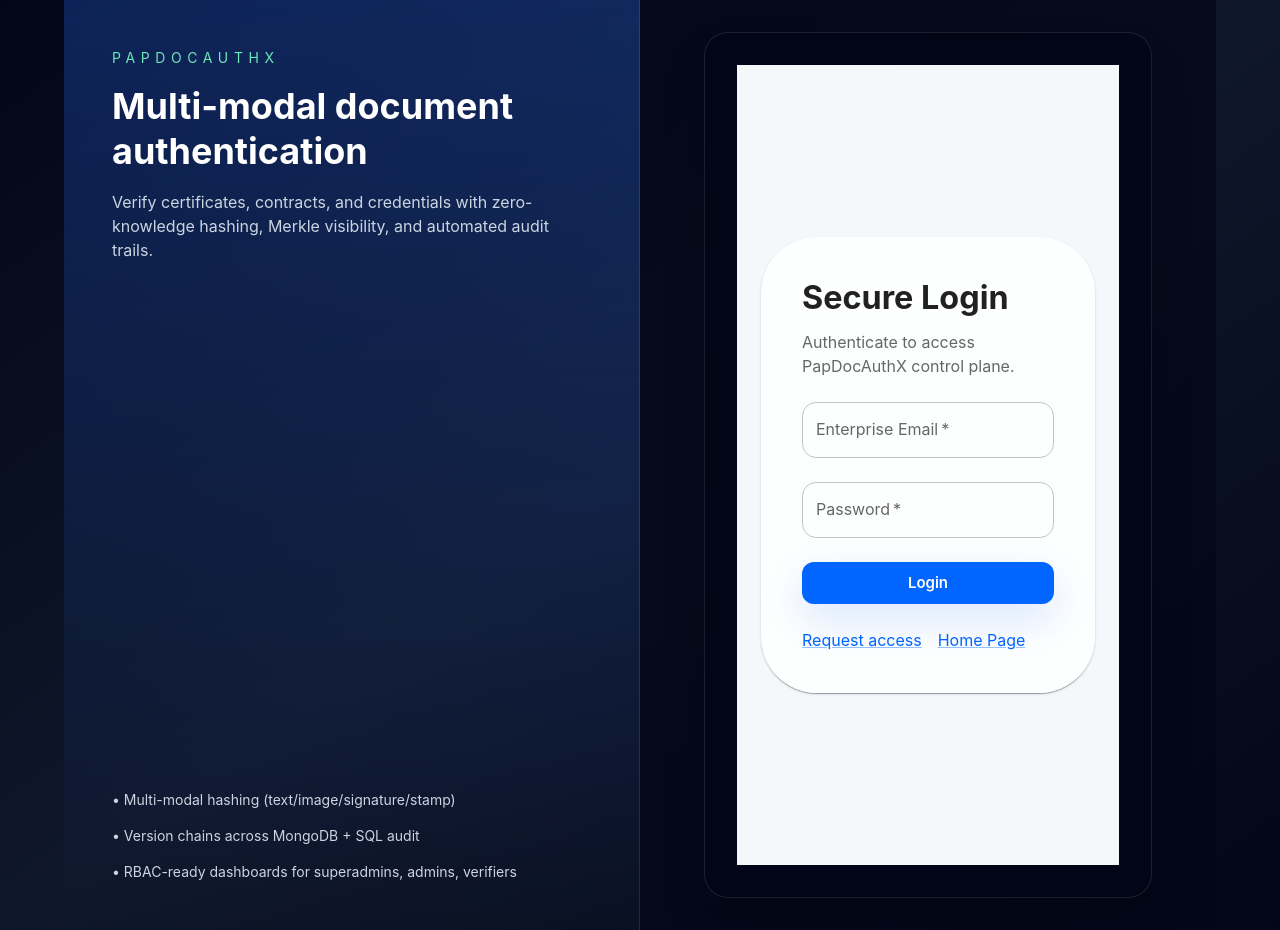
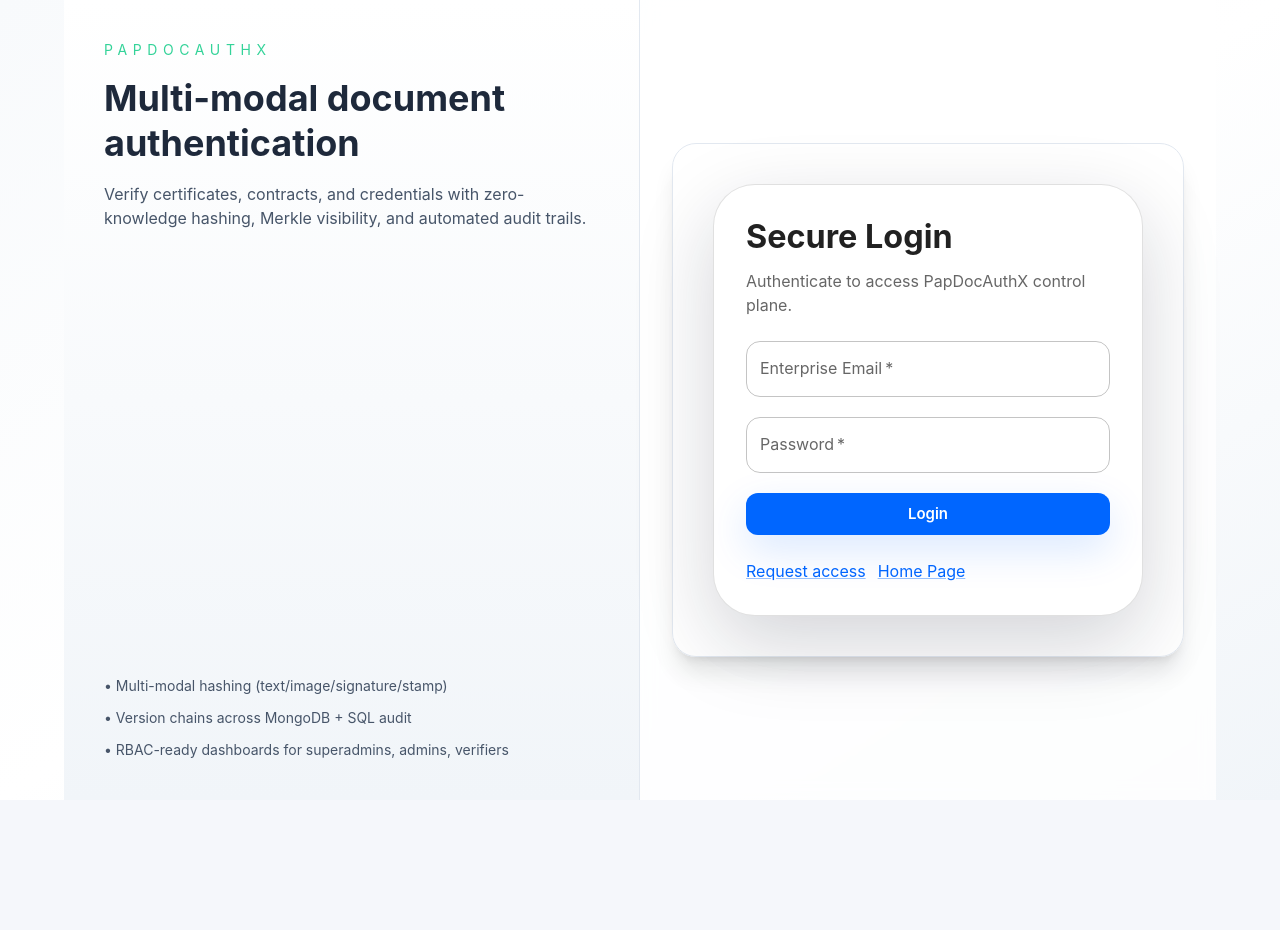
Before and after one commit to Tusharbir/papauthdocx, a React (Create React App) app: page /login in a window 1280 px wide. After the commit the page ends 800 px from the top, so only its background shows below. Built offline with nearby package versions, Linux system fonts and the light colour scheme.

Commit message:
theme-ui-fixes

```diff
--- a/src/components/layout/Sidebar.js
+++ b/src/components/layout/Sidebar.js
@@ -58,6 +58,8 @@ const Sidebar = () => {
   const location = useLocation();
   const sidebarOpen = useUIStore((state) => state.sidebarOpen);
   const toggleSidebar = useUIStore((state) => state.toggleSidebar);
+  const mode = useUIStore((state) => state.mode);
+  const isDark = mode === 'dark';
   const role = useAuthStore((state) => state.role) || 'admin';
 
   const items = useMemo(() => {
@@ -97,9 +99,13 @@ const Sidebar = () => {
         top: 0,
         backdropFilter: 'blur(16px)',
         background: sidebarOpen
-          ? 'linear-gradient(180deg, rgba(17,24,39,0.9), rgba(17,24,39,0.7))'
-          : 'rgba(17,24,39,0.85)',
-        borderRight: '1px solid rgba(255,255,255,0.08)',
+          ? isDark
+            ? 'linear-gradient(180deg, rgba(17,24,39,0.92), rgba(15,23,42,0.82))'
+            : 'linear-gradient(180deg, rgba(255,255,255,0.94), rgba(241,245,249,0.92))'
+          : isDark
+            ? 'rgba(17,24,39,0.88)'
+            : 'rgba(241,245,249,0.96)',
+        borderRight: `1px solid ${isDark ? 'rgba(255,255,255,0.08)' : 'rgba(15,23,42,0.08)'}`,
         zIndex: 1100,
         display: 'flex',
         flexDirection: 'column',
@@ -107,14 +113,14 @@ const Sidebar = () => {
       }}
     >
       <Box display="flex" alignItems="center" justifyContent="space-between" px={2} py={3} sx={{ flexShrink: 0 }}>
-        <Typography variant="h6" color="white" fontWeight={700} sx={{ letterSpacing: 1 }}>
+        <Typography variant="h6" color={isDark ? 'white' : 'text.primary'} fontWeight={700} sx={{ letterSpacing: 1 }}>
           {sidebarOpen ? APP_NAME : APP_SHORT_NAME}
         </Typography>
-        <IconButton size="small" onClick={toggleSidebar} sx={{ color: 'white' }}>
+        <IconButton size="small" onClick={toggleSidebar} sx={{ color: isDark ? 'white' : 'text.primary' }}>
           <MenuOpenRoundedIcon />
         </IconButton>
       </Box>
-      <Divider sx={{ borderColor: 'rgba(255,255,255,0.15)', flexShrink: 0 }} />
+      <Divider sx={{ borderColor: isDark ? 'rgba(255,255,255,0.15)' : 'rgba(15,23,42,0.08)', flexShrink: 0 }} />
       <List sx={{
         mt: 2,
         flex: 1,
@@ -124,13 +130,13 @@ const Sidebar = () => {
           width: '6px',
         },
         '&::-webkit-scrollbar-track': {
-          background: 'rgba(255,255,255,0.05)',
+          background: isDark ? 'rgba(255,255,255,0.05)' : 'rgba(15,23,42,0.05)',
         },
         '&::-webkit-scrollbar-thumb': {
-          background: 'rgba(255,255,255,0.2)',
+          background: isDark ? 'rgba(255,255,255,0.2)' : 'rgba(15,23,42,0.15)',
           borderRadius: '3px',
           '&:hover': {
-            background: 'rgba(255,255,255,0.3)',
+            background: isDark ? 'rgba(255,255,255,0.3)' : 'rgba(15,23,42,0.3)',
           },
         },
       }}>
@@ -151,10 +157,14 @@ const Sidebar = () => {
                 mx: 1.5,
                 mb: 1,
                 borderRadius: 3,
-                color: 'rgba(255,255,255,0.85)',
-                backgroundColor: active ? 'rgba(0,100,255,0.18)' : 'transparent',
+                color: isDark ? 'rgba(255,255,255,0.85)' : '#0f172a',
+                backgroundColor: active
+                  ? isDark
+                    ? 'rgba(0,100,255,0.18)'
+                    : 'rgba(0,102,255,0.12)'
+                  : 'transparent',
                 '&:hover': {
-                  backgroundColor: 'rgba(0,196,180,0.18)',
+                  backgroundColor: isDark ? 'rgba(0,196,180,0.18)' : 'rgba(0,196,180,0.14)',
                 },
               }}
             >
--- a/src/components/ui/Badge.jsx
+++ b/src/components/ui/Badge.jsx
@@ -1,6 +1,7 @@
+import useUIStore from '../../store/uiStore';
 import cn from '../../utils/cn';
 
-const palette = {
+const paletteDark = {
   success: 'bg-emerald-500/15 text-emerald-300 border-emerald-400/40',
   warning: 'bg-amber-500/15 text-amber-200 border-amber-400/40',
   danger: 'bg-rose-500/15 text-rose-200 border-rose-400/40',
@@ -8,10 +9,29 @@ const palette = {
   neutral: 'bg-white/10 text-white border-white/20',
 };
 
-const Badge = ({ children, tone = 'neutral', className }) => (
-  <span className={cn('inline-flex items-center px-3 py-1 rounded-full border text-xs uppercase tracking-[0.25em]', palette[tone], className)}>
-    {children}
-  </span>
-);
+const paletteLight = {
+  success: 'bg-emerald-50 text-emerald-700 border-emerald-200',
+  warning: 'bg-amber-50 text-amber-700 border-amber-200',
+  danger: 'bg-rose-50 text-rose-700 border-rose-200',
+  info: 'bg-blue-50 text-blue-700 border-blue-200',
+  neutral: 'bg-slate-100 text-slate-700 border-slate-200',
+};
+
+const Badge = ({ children, tone = 'neutral', className }) => {
+  const mode = useUIStore((state) => state.mode);
+  const palette = mode === 'dark' ? paletteDark : paletteLight;
+
+  return (
+    <span
+      className={cn(
+        'inline-flex items-center px-3 py-1 rounded-full border text-xs uppercase tracking-[0.25em]',
+        palette[tone],
+        className
+      )}
+    >
+      {children}
+    </span>
+  );
+};
 
 export default Badge;
--- a/src/components/ui/Button.jsx
+++ b/src/components/ui/Button.jsx
@@ -1,15 +1,25 @@
+import useUIStore from '../../store/uiStore';
 import cn from '../../utils/cn';
 
-const baseStyles = 'inline-flex items-center justify-center rounded-full px-5 py-2 text-sm font-semibold transition focus-visible:outline-none focus-visible:ring-2 focus-visible:ring-offset-2 disabled:opacity-50 disabled:cursor-not-allowed disabled:pointer-events-none';
+const baseStyles =
+  'inline-flex items-center justify-center rounded-full px-5 py-2 text-sm font-semibold transition focus-visible:outline-none focus-visible:ring-2 focus-visible:ring-offset-2 disabled:opacity-50 disabled:cursor-not-allowed disabled:pointer-events-none';
 
-const variants = {
-  primary: 'bg-gradient-to-r from-blue-500 to-emerald-400 text-white shadow-lg shadow-blue-500/30 hover:brightness-110 focus-visible:ring-blue-300',
-  secondary: 'border border-white/20 bg-white/10 text-white hover:bg-white/20 focus-visible:ring-white/30',
-  ghost: 'text-slate-300 hover:text-white',
+const Button = ({ className = '', variant = 'primary', ...props }) => {
+  const mode = useUIStore((state) => state.mode);
+  const isDark = mode === 'dark';
+
+  const variants = {
+    primary:
+      'bg-gradient-to-r from-blue-500 to-emerald-400 text-white shadow-lg shadow-blue-500/30 hover:brightness-110 focus-visible:ring-blue-300 focus-visible:ring-offset-transparent',
+    secondary: isDark
+      ? 'border border-white/20 bg-white/10 text-white hover:bg-white/20 focus-visible:ring-white/30 focus-visible:ring-offset-transparent'
+      : 'border border-slate-300 bg-white text-slate-900 shadow-sm hover:bg-slate-50 focus-visible:ring-blue-200 focus-visible:ring-offset-white',
+    ghost: isDark
+      ? 'text-slate-300 hover:text-white focus-visible:ring-white/30 focus-visible:ring-offset-transparent'
+      : 'text-slate-600 hover:text-slate-900 focus-visible:ring-blue-200 focus-visible:ring-offset-white',
+  };
+
+  return <button className={cn(baseStyles, variants[variant], className)} {...props} />;
 };
 
-const Button = ({ className = '', variant = 'primary', ...props }) => (
-  <button className={cn(baseStyles, variants[variant], className)} {...props} />
-);
-
 export default Button;
--- a/src/index.css
+++ b/src/index.css
@@ -4,13 +4,76 @@
 
 :root {
   scroll-behavior: smooth;
-  background-color: #0B1220;
+  --bg-base-light: #f5f7fb;
+  --bg-muted-light: #e9eef7;
+  --text-primary-light: #0f172a;
+  --bg-base-dark: #0b1220;
+  --bg-muted-dark: #0f172a;
+  --text-primary-dark: #e2e8f0;
+  --surface-light: #ffffff;
+  --surface-dark: #0f172a;
+  --border-light: #d8e0ec;
+  --border-dark: rgba(255,255,255,0.12);
+  --muted-light: #52607a;
+  --muted-dark: #cbd5e1;
+
+  --app-bg: var(--bg-base-light);
+  --app-surface: var(--surface-light);
+  --app-card: #f2f6ff;
+  --app-border: var(--border-light);
+  --app-muted: var(--muted-light);
+  --text-primary: var(--text-primary-light);
+
+  background-color: var(--app-bg);
+  color: var(--text-primary);
+}
+
+:root[data-theme='dark'] {
+  --app-bg: var(--bg-base-dark);
+  --app-surface: var(--surface-dark);
+  --app-card: #0f172a;
+  --app-border: var(--border-dark);
+  --app-muted: var(--muted-dark);
+  --text-primary: var(--text-primary-dark);
+
+  background-color: var(--app-bg);
+  color: var(--text-primary);
 }
 
 body {
   margin: 0;
   font-family: 'Inter', -apple-system, BlinkMacSystemFont, 'Segoe UI', sans-serif;
-  background-color: #0B1220;
+  background-color: inherit;
+  color: inherit;
+  transition: background-color 0.25s ease, color 0.25s ease;
+}
+
+.dashboard-shell {
+  background-color: var(--app-bg);
+  color: var(--text-primary);
+}
+
+.dashboard-shell select,
+.dashboard-shell .dashboard-input {
+  background-color: var(--app-surface);
+  color: var(--text-primary);
+  border: 1px solid var(--app-border);
+  border-radius: 12px;
+  padding: 10px 14px;
+  min-height: 44px;
+  transition: border-color 0.2s ease, box-shadow 0.2s ease, background-color 0.2s ease;
+}
+
+.dashboard-shell select:focus,
+.dashboard-shell .dashboard-input:focus {
+  outline: none;
+  border-color: #0066ff;
+  box-shadow: 0 0 0 3px rgba(0, 102, 255, 0.16);
+}
+
+.dashboard-shell select option {
+  background-color: var(--app-surface);
+  color: var(--text-primary);
 }
 
 @keyframes float-soft {
--- a/src/layouts/AuthLayout.jsx
+++ b/src/layouts/AuthLayout.jsx
@@ -1,29 +1,48 @@
 import { Outlet } from 'react-router-dom';
+import useUIStore from '../store/uiStore';
 
-const AuthLayout = () => (
-  <div className="min-h-screen bg-gradient-to-br from-slate-950 via-slate-900 to-slate-950 text-white">
+const AuthLayout = () => {
+  const mode = useUIStore((state) => state.mode);
+  const isDark = mode === 'dark';
+
+  const shellBg = isDark
+    ? 'bg-gradient-to-br from-slate-950 via-slate-900 to-slate-950 text-white'
+    : 'bg-gradient-to-br from-slate-50 via-white to-slate-100 text-slate-900';
+
+  const leftPanel = isDark
+    ? 'border-white/10 bg-gradient-to-b from-blue-600/30 to-slate-900/20 text-slate-100'
+    : 'border-slate-200 bg-gradient-to-b from-white to-slate-100 text-slate-800';
+
+  const rightPanel = isDark ? 'bg-slate-950/70' : 'bg-white/80 backdrop-blur';
+  const cardStyles = isDark
+    ? 'border-white/10 bg-slate-950/80 shadow-2xl'
+    : 'border-slate-200 bg-white/95 shadow-xl';
+
+  return (
+    <div className={`min-h-screen ${shellBg}`}>
       <div className="mx-auto grid min-h-screen max-w-6xl grid-cols-1 lg:grid-cols-2">
-      <div className="hidden flex-col justify-between border-r border-white/10 bg-gradient-to-b from-blue-600/30 to-slate-900/20 p-12 lg:flex">
+        <div className={`hidden flex-col justify-between border-r p-10 lg:flex ${leftPanel}`}>
           <div>
-          <p className="text-sm uppercase tracking-[0.4em] text-emerald-300">PapDocAuthX</p>
+            <p className="text-sm uppercase tracking-[0.4em] text-emerald-400">PapDocAuthX</p>
             <h1 className="mt-4 text-4xl font-bold leading-tight">Multi-modal document authentication</h1>
-          <p className="mt-4 text-slate-300">
+            <p className={`mt-4 ${isDark ? 'text-slate-300' : 'text-slate-600'}`}>
               Verify certificates, contracts, and credentials with zero-knowledge hashing, Merkle visibility, and automated audit trails.
             </p>
           </div>
-        <div className="space-y-4 text-sm text-slate-300">
+          <div className={`space-y-3 text-sm ${isDark ? 'text-slate-300' : 'text-slate-600'}`}>
             <p>• Multi-modal hashing (text/image/signature/stamp)</p>
             <p>• Version chains across MongoDB + SQL audit</p>
             <p>• RBAC-ready dashboards for superadmins, admins, verifiers</p>
           </div>
         </div>
-      <div className="flex items-center justify-center bg-slate-950/70 p-8">
-        <div className="w-full max-w-md rounded-3xl border border-white/10 bg-slate-950/80 p-8 shadow-2xl">
+        <div className={`flex items-center justify-center px-5 py-10 sm:px-8 ${rightPanel}`}>
+          <div className={`w-full max-w-lg rounded-3xl border p-8 sm:p-10 ${cardStyles}`}>
             <Outlet />
           </div>
         </div>
       </div>
     </div>
   );
+};
 
 export default AuthLayout;
--- a/src/layouts/DashboardLayout.jsx
+++ b/src/layouts/DashboardLayout.jsx
@@ -5,14 +5,14 @@ import useUIStore from '../store/uiStore';
 
 const DashboardLayout = () => {
   const mode = useUIStore((state) => state.mode);
-  const shellClasses = mode === 'dark' ? 'bg-slate-950 text-white' : 'bg-slate-100 text-slate-900';
-  const contentBg =
-    mode === 'dark'
-      ? 'bg-gradient-to-b from-slate-950 via-slate-900 to-slate-950'
-      : 'bg-gradient-to-b from-slate-50 via-white to-slate-100';
+  const isDark = mode === 'dark';
+  const shellClasses = `dashboard-shell min-h-screen w-full ${isDark ? 'text-slate-100' : 'text-slate-900'}`;
+  const contentBg = isDark
+    ? 'bg-gradient-to-b from-[#0b1220] via-[#0f172a] to-[#0b1220]'
+    : 'bg-gradient-to-b from-[#f5f7fb] via-white to-[#eef2ff]';
 
   return (
-    <div className={`min-h-screen w-full ${shellClasses}`}>
+    <div className={shellClasses}>
       <div className="flex">
         <Sidebar />
         <div className="flex min-h-screen flex-1 flex-col">
--- a/src/pages/Auth/Login.js
+++ b/src/pages/Auth/Login.js
@@ -1,6 +1,6 @@
 import { useEffect, useState } from 'react';
 import { useNavigate, Link as RouterLink } from 'react-router-dom';
-import { Box, Button, Container, Paper, Stack, TextField, Typography, Link } from '@mui/material';
+import { Button, Paper, Stack, TextField, Typography, Link } from '@mui/material';
 import { useMutation } from '@tanstack/react-query';
 import { useSnackbar } from 'notistack';
 import { motion } from 'framer-motion';
@@ -42,18 +42,21 @@ const Login = () => {
   };
 
   return (
-    <Box
+    <motion.div initial={{ opacity: 0, y: 30 }} animate={{ opacity: 1, y: 0 }}>
+      <Paper
+        elevation={0}
         sx={{
-        minHeight: '100vh',
-        display: 'flex',
-        alignItems: 'center',
-        justifyContent: 'center',
-        bgcolor: 'background.default',
+          width: '100%',
+          p: { xs: 3, sm: 4 },
+          borderRadius: 3,
+          border: (theme) => `1px solid ${theme.palette.divider}`,
+          background: (theme) => (theme.palette.mode === 'dark' ? 'rgba(15,23,42,0.85)' : '#ffffff'),
+          boxShadow: (theme) =>
+            theme.palette.mode === 'dark'
+              ? '0 28px 80px rgba(0,0,0,0.45)'
+              : '0 28px 80px rgba(15,23,42,0.18)',
         }}
       >
-      <Container maxWidth="sm">
-        <motion.div initial={{ opacity: 0, y: 30 }} animate={{ opacity: 1, y: 0 }}>
-          <Paper sx={{ p: 5, borderRadius: 4 }}>
         <Stack spacing={3}>
           <div>
             <Typography variant="h4" fontWeight={700} gutterBottom>
@@ -61,7 +64,7 @@ const Login = () => {
             </Typography>
             <Typography color="text.secondary">Authenticate to access PapDocAuthX control plane.</Typography>
           </div>
-              <Stack component="form" spacing={3} onSubmit={handleSubmit}>
+          <Stack component="form" spacing={2.5} onSubmit={handleSubmit}>
             <TextField
               label="Enterprise Email"
               fullWidth
@@ -78,11 +81,11 @@ const Login = () => {
               value={form.password}
               onChange={(e) => setForm({ ...form, password: e.target.value })}
             />
-                <Button type="submit" variant="contained" size="large" disabled={mutation.isPending}>
+            <Button type="submit" variant="contained" size="large" fullWidth disabled={mutation.isPending}>
               {mutation.isPending ? 'Validating…' : 'Login'}
             </Button>
           </Stack>
-              <Stack direction="row" spacing={2}>
+          <Stack direction={{ xs: 'column', sm: 'row' }} spacing={1.5}>
             <Link component={RouterLink} to="/contact" color="primary">
               Request access
             </Link>
@@ -93,8 +96,6 @@ const Login = () => {
         </Stack>
       </Paper>
     </motion.div>
-      </Container>
-    </Box>
   );
 };
 
--- a/src/pages/Dashboard/SuperAdminDashboard.js
+++ b/src/pages/Dashboard/SuperAdminDashboard.js
@@ -12,6 +12,16 @@ import Badge from '../../components/ui/Badge';
 
 const SuperAdminDashboard = () => {
   const setBreadcrumbs = useUIStore((state) => state.setBreadcrumbs);
+  const mode = useUIStore((state) => state.mode);
+  const isDark = mode === 'dark';
+
+  const mutedText = isDark ? 'text-slate-300/80' : 'text-slate-500';
+  const subtleText = isDark ? 'text-slate-400' : 'text-slate-600';
+  const strongText = isDark ? 'text-white' : 'text-slate-900';
+  const cardDivider = isDark ? 'border-white/10 bg-white/5' : 'border-slate-200 bg-slate-50';
+  const axisColor = isDark ? '#94a3b8' : '#94a3b8';
+  const gridColor = isDark ? '#334155' : '#e2e8f0';
+
   useEffect(() => {
     setBreadcrumbs(['PapDocAuthX', 'Superadmin']);
   }, [setBreadcrumbs]);
@@ -53,12 +63,12 @@ const SuperAdminDashboard = () => {
       <div className="grid gap-4 md:grid-cols-3">
         {stats.map((stat) => (
           <Card key={stat.label} className="p-6">
-            <p className="text-sm uppercase tracking-[0.4em] text-blue-300">{stat.label}</p>
+            <p className={`text-sm uppercase tracking-[0.4em] ${isDark ? 'text-blue-300' : 'text-blue-600/70'}`}>{stat.label}</p>
             <p className="mt-2 text-4xl font-semibold">
               {(stat.label === 'Admins' && usersLoading) || (stat.label === 'Documents' && analyticsLoading) ? (
-                <span className="text-slate-400">...</span>
+                <span className={subtleText}>...</span>
               ) : (
-                stat.value
+                <span className={strongText}>{stat.value}</span>
               )}
             </p>
           </Card>
@@ -71,10 +81,10 @@ const SuperAdminDashboard = () => {
       )}
       <div className="mt-6 grid gap-6 lg:grid-cols-3">
         <Card className="p-6 lg:col-span-2">
-          <p className="text-sm text-slate-300/80">Document Activity (Last 7 Days)</p>
+          <p className={`text-sm ${mutedText}`}>Document Activity (Last 7 Days)</p>
           {analyticsLoading ? (
             <div className="h-64 flex items-center justify-center">
-              <div className="text-slate-400">Loading activity data...</div>
+              <div className={subtleText}>Loading activity data...</div>
             </div>
           ) : activityData.length > 0 ? (
             <div className="h-64">
@@ -94,12 +104,17 @@ const SuperAdminDashboard = () => {
                       <stop offset="95%" stopColor="#ef4444" stopOpacity={0} />
                     </linearGradient>
                   </defs>
-                  <CartesianGrid strokeDasharray="3 3" stroke="#334155" />
-                  <XAxis dataKey="date" stroke="#94a3b8" />
-                  <YAxis stroke="#94a3b8" />
+                  <CartesianGrid strokeDasharray="3 3" stroke={gridColor} />
+                  <XAxis dataKey="date" stroke={axisColor} />
+                  <YAxis stroke={axisColor} />
                   <Tooltip
-                    contentStyle={{ backgroundColor: '#1e293b', border: '1px solid #334155', borderRadius: '8px' }}
-                    labelStyle={{ color: '#e2e8f0' }}
+                    contentStyle={{
+                      backgroundColor: isDark ? '#1e293b' : '#ffffff',
+                      border: `1px solid ${isDark ? '#334155' : '#e2e8f0'}`,
+                      borderRadius: '8px',
+                      color: isDark ? '#e2e8f0' : '#0f172a',
+                    }}
+                    labelStyle={{ color: isDark ? '#e2e8f0' : '#0f172a' }}
                   />
                   <Legend />
                   <Area
@@ -139,13 +154,16 @@ const SuperAdminDashboard = () => {
           )}
         </Card>
         <Card className="p-6">
-          <p className="text-sm text-slate-300/80">Recent org activity</p>
+          <p className={`text-sm ${mutedText}`}>Recent org activity</p>
           <div className="mt-4 space-y-3 text-sm">
             {orgs.slice(0, 5).map((org) => (
-              <div key={org.id} className="flex items-center justify-between rounded-2xl border border-white/10 bg-white/5 px-4 py-3">
+              <div
+                key={org.id}
+                className={`flex items-center justify-between rounded-2xl border px-4 py-3 ${cardDivider}`}
+              >
                 <div>
-                  <p className="font-semibold text-white">{org.name}</p>
-                  <p className="text-xs text-slate-400">{org.slug}</p>
+                  <p className={`font-semibold ${strongText}`}>{org.name}</p>
+                  <p className={`text-xs ${subtleText}`}>{org.slug}</p>
                 </div>
                 <Badge tone="info">{org.type}</Badge>
               </div>
@@ -154,11 +172,11 @@ const SuperAdminDashboard = () => {
         </Card>
       </div>
       <Card className="mt-6 p-6">
-        <p className="text-sm text-slate-300/80">Top organizations</p>
+        <p className={`text-sm ${mutedText}`}>Top organizations</p>
         <div className="mt-4 overflow-x-auto">
-          <table className="w-full text-left text-sm text-slate-300">
+          <table className="w-full text-left text-sm">
             <thead>
-              <tr className="text-xs uppercase tracking-[0.4em] text-slate-500">
+              <tr className={`text-xs uppercase tracking-[0.4em] ${subtleText}`}>
                 <th className="py-2">Name</th>
                 <th className="py-2">Type</th>
                 <th className="py-2">Slug</th>
@@ -167,11 +185,11 @@ const SuperAdminDashboard = () => {
             </thead>
             <tbody>
               {orgs.slice(0, 6).map((org) => (
-                <tr key={org.id} className="border-t border-white/5">
-                  <td className="py-3 font-semibold text-white">{org.name}</td>
-                  <td className="py-3 text-slate-400">{org.type}</td>
-                  <td className="py-3 text-slate-400">{org.slug}</td>
-                  <td className="py-3 text-right text-slate-200">{org.adminCount || 2}</td>
+                <tr key={org.id} className={`border-t ${isDark ? 'border-white/5' : 'border-slate-200'}`}>
+                  <td className={`py-3 font-semibold ${strongText}`}>{org.name}</td>
+                  <td className={`py-3 ${subtleText}`}>{org.type}</td>
+                  <td className={`py-3 ${subtleText}`}>{org.slug}</td>
+                  <td className={`py-3 text-right ${isDark ? 'text-slate-200' : 'text-slate-700'}`}>{org.adminCount || 2}</td>
                 </tr>
               ))}
             </tbody>
```
Also changed, not shown: src/App.js (+7 -1 lines), src/pages/Organizations/OrganizationList.js (+7 -3 lines). Lines whose indentation alone changed are shown as unchanged.
